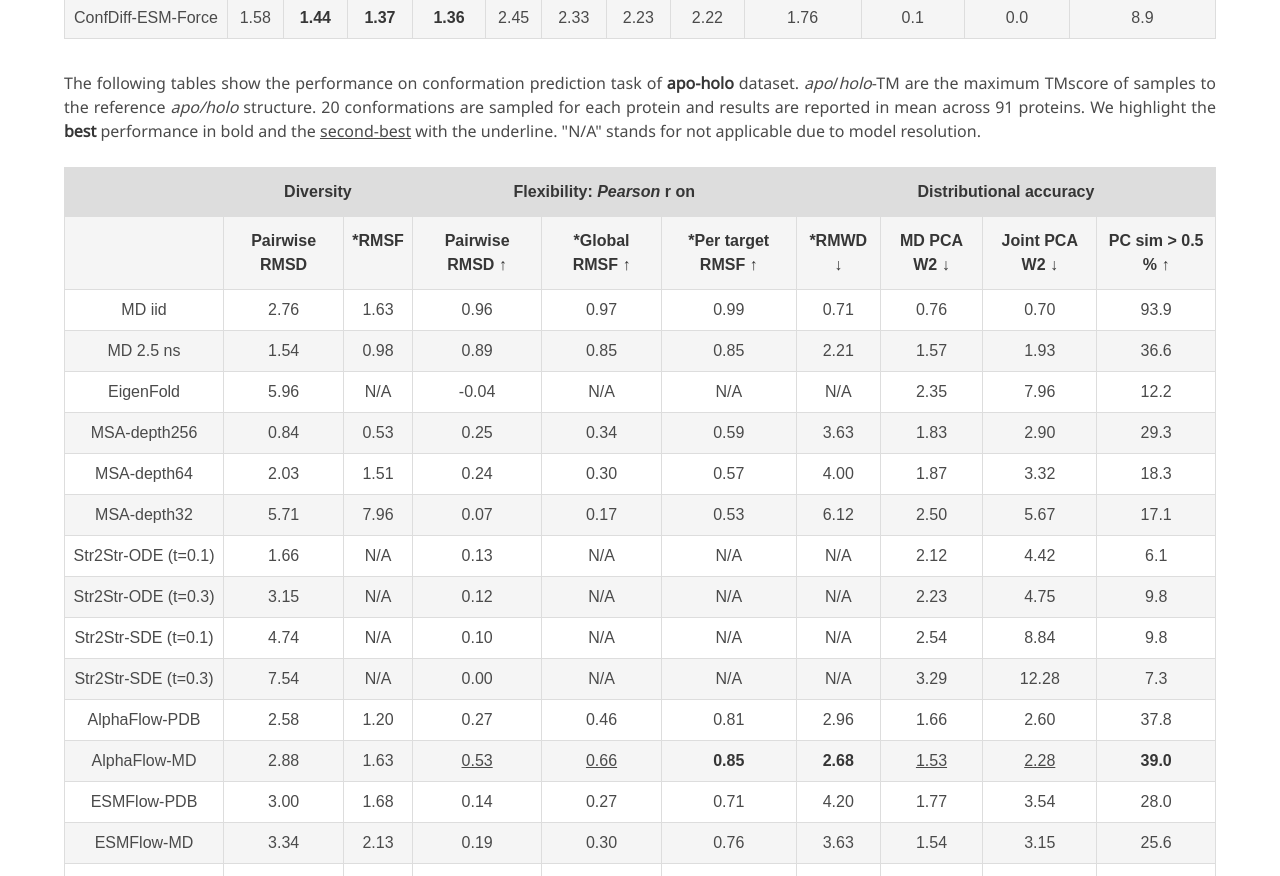
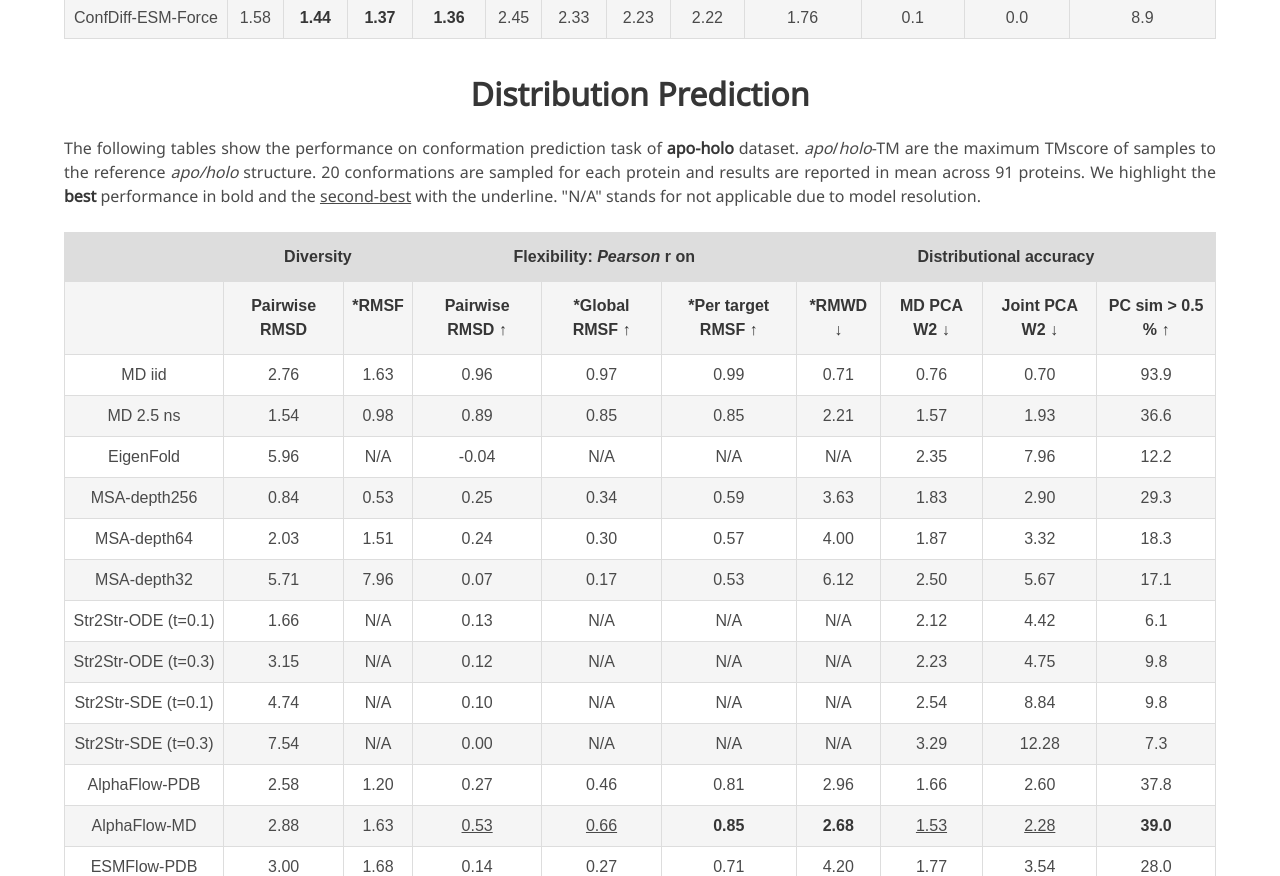
Before and after one commit to proteinbench/proteinbench.github.io, a plain HTML site: page index.html in a window 1280 px wide. Shown: the part 8374-9250 px from the top of the page. Drawn offline with nearby package versions, Linux system fonts and the light colour scheme; some icons are missing; a web font is replaced by a local one.

Commit message:
add distribution prediction

```diff
--- a/index.html
+++ b/index.html
@@ -1589,6 +1589,9 @@
         </tr>
     </tbody>
 </table>
+
+<h2 class="title is-3" id="leaderboard_test">Distribution Prediction</h2>
+<div class="content">
   <div class="content has-text-justified">
         <p>
           The following tables show the performance on conformation prediction task of <strong>apo-holo</strong> dataset. <i>apo</i>/<i>holo</i>-TM are the maximum TMscore of samples to the reference <i>apo/holo</i> structure.
```
